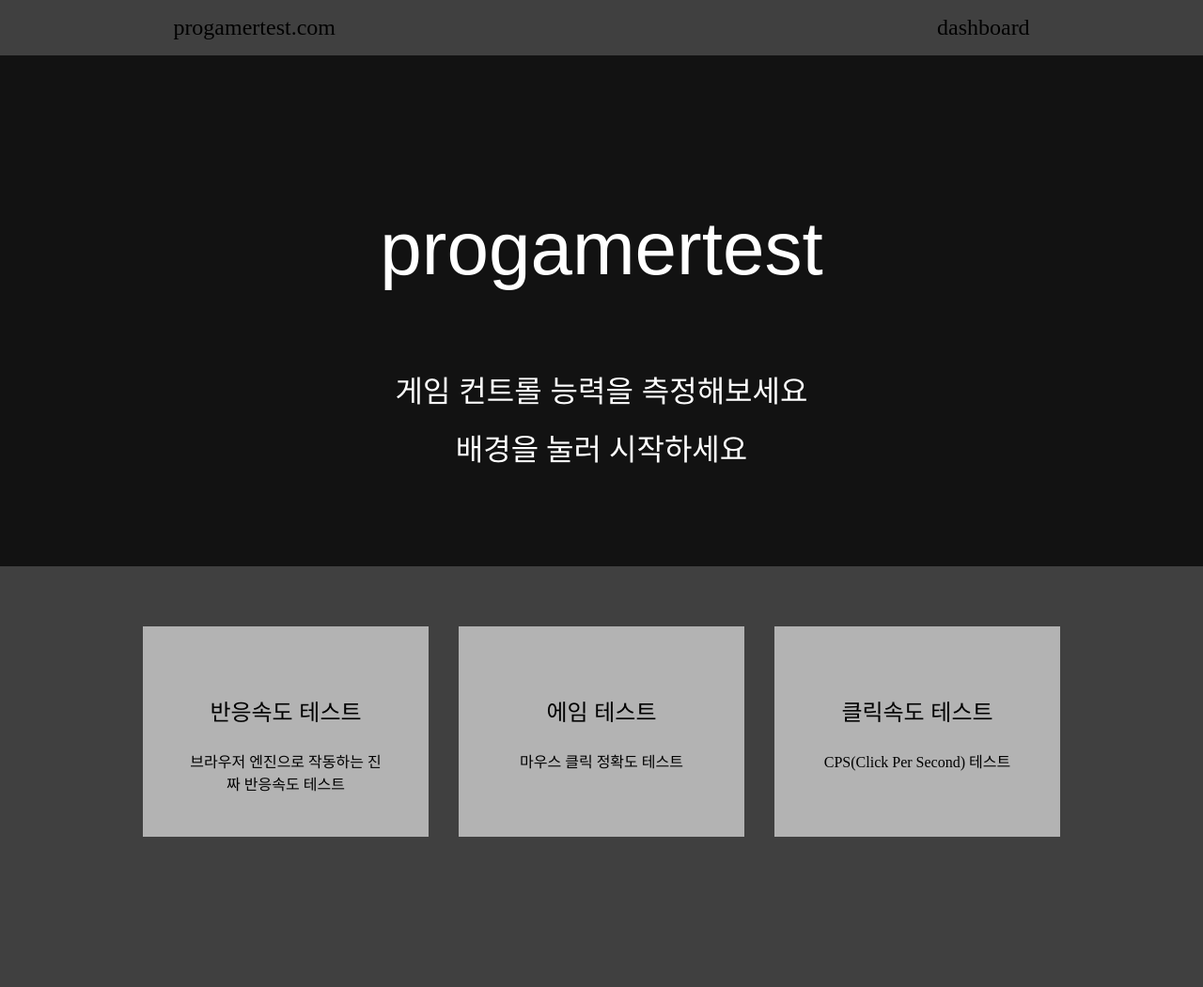
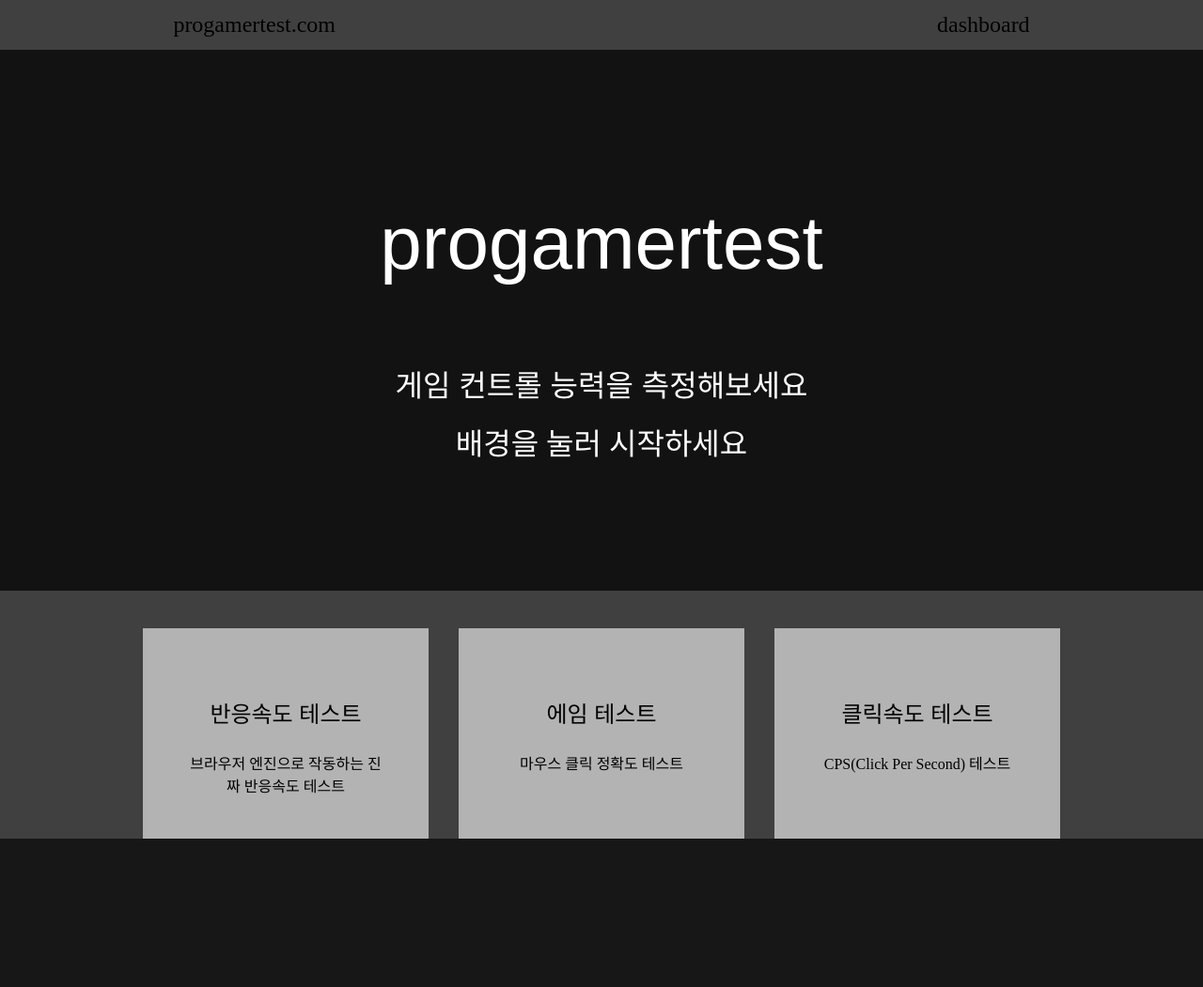
Before and after one commit to tuenkle/progamertest.com, a Django app: page / in a window 1280 px wide. Shown: the whole page at 94% size. After the commit the page ends 893 px from the top, so only its background shows below. Run offline with Django 4.2, Linux system fonts and the light colour scheme; some web fonts are replaced.

Commit message:
Make canvas bigger

```diff
--- a/progamertest/aim/static/aim/css/aim.css
+++ b/progamertest/aim/static/aim/css/aim.css
@@ -3,7 +3,7 @@
     background-color: #121212;
     text-align: center;
     /*align-content: center;*/
-    height: 34rem;
+    height: 36rem;
     cursor: pointer;
 }
 
--- a/progamertest/cps/static/cps/css/cps.css
+++ b/progamertest/cps/static/cps/css/cps.css
@@ -2,7 +2,7 @@
     margin: 0;
     background-color: #121212;
     text-align: center;
-    height: 34rem;
+    height: 36rem;
 }
 #cps_section_canvas:hover {
     cursor: pointer;
--- a/progamertest/main/static/base/css/base.css
+++ b/progamertest/main/static/base/css/base.css
@@ -17,14 +17,14 @@ body {
 }
 #general_a_title {
     margin: 0 20rem 0 auto;
-    padding: 1rem 0 1rem 0;
+    padding: 0.8rem 0 0.8rem 0;
     font: 400 1.5rem 'Pretendard Variable';
 
 }
 #general_a_dashboard {
     margin: 0 auto 0 20rem;
     text-align: right;
-    padding: 1rem 0 1rem 0;
+    padding: 0.8rem 0 0.8rem 0;
     font-size: 1.5rem;
 }
 
@@ -40,7 +40,7 @@ body {
 }
 /*catalog*/
 #general_section_catalog {
-    padding: 0 0 10rem 0;
+    padding: 0 0 0 0;
     background-color: #404040;
     display: flex;
     align-items: center;
@@ -48,21 +48,21 @@ body {
     text-align: center;
 }
 #general_a_reactionBox {
-    margin: 4rem 1rem 0 auto;
+    margin: 2.5rem 1rem 0 auto;
     padding: 3rem;
     width: 13rem;
     height: 8rem;
     background-color: #B3B3B3;
 }
 #general_a_aimBox {
-    margin: 4rem 1rem 0 1rem;
+    margin: 2.5rem 1rem 0 1rem;
     padding: 3rem;
     width: 13rem;
     height: 8rem;
     background-color: #B3B3B3;
 }
 #general_a_cpsBox {
-    margin: 4rem auto 0 1rem;
+    margin: 2.5rem auto 0 1rem;
     padding: 3rem;
     width: 13rem;
     height: 8rem;
--- a/progamertest/main/static/main/css/index.css
+++ b/progamertest/main/static/main/css/index.css
@@ -2,7 +2,7 @@
     margin: 0;
     background-color: #121212;
     text-align: center;
-    height: 34rem;
+    height: 36rem;
 }
 #index_section_canvas:hover {
     cursor:pointer;
--- a/progamertest/reaction/static/reaction/css/reaction.css
+++ b/progamertest/reaction/static/reaction/css/reaction.css
@@ -2,7 +2,7 @@
     margin: 0;
     background-color: #121212;
     text-align: center;
-    height: 34rem;
+    height: 36rem;
 }
 #reaction_section_canvas:hover {
     cursor: pointer;
```
